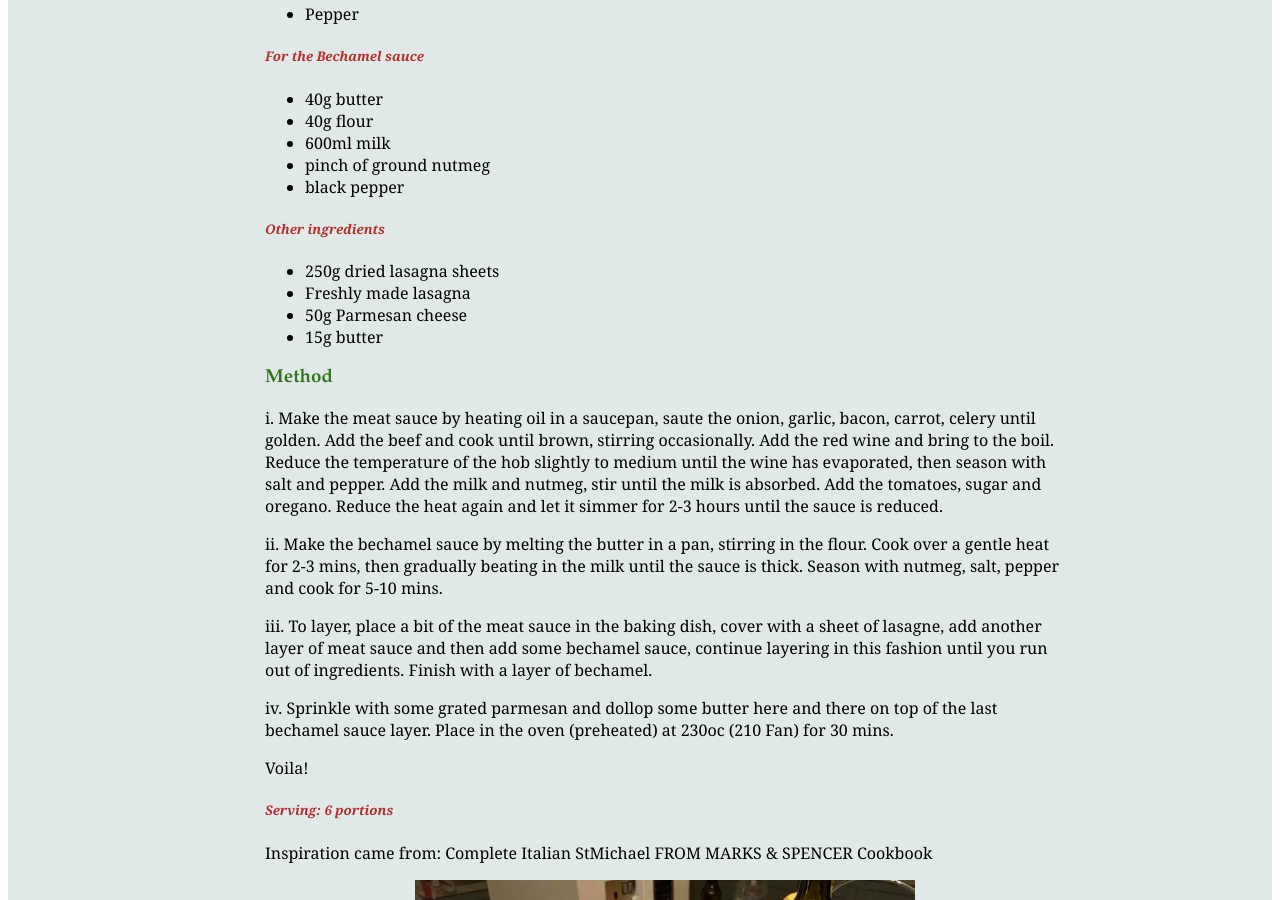
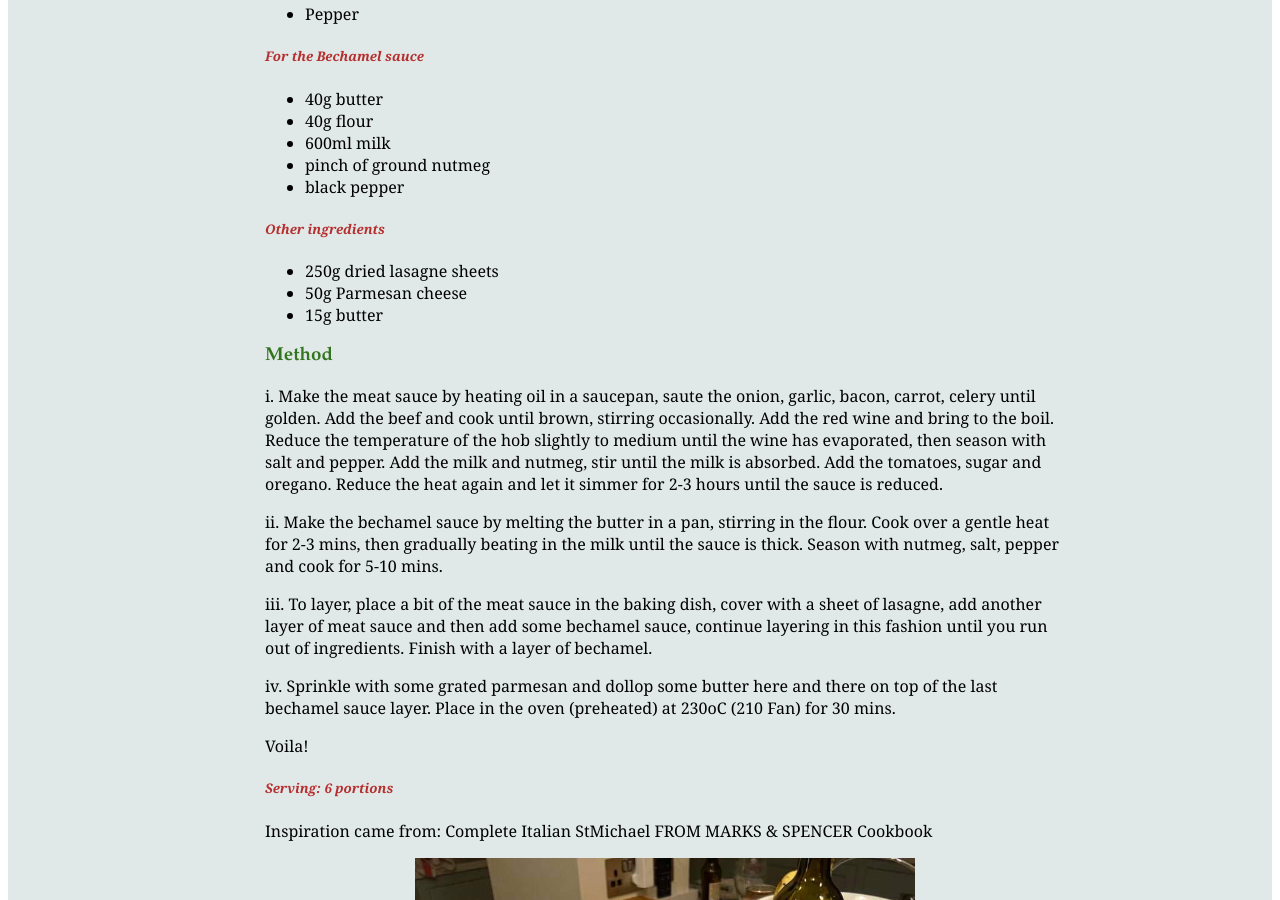
Before and after one commit to Hol1999/Hollyrecipewebsite, a Jekyll site: the page built from _recipes/recipe3.md, in a window 1280 px wide and 900 px high, scrolled down 876 px. Built offline with Jekyll 4.4.1, drawn with Linux system fonts in a browser that asks for light colours.

Commit message:
Update Recipes “recipe3”

```diff
--- a/_recipes/recipe3.md
+++ b/_recipes/recipe3.md
@@ -40,8 +40,7 @@ Lasagne is the correct spelling, although it has become more regularly referred
 
 ##### Other ingredients
 
-* 250g dried lasagna sheets
-* Freshly made lasagna
+* 250g dried lasagne sheets
 * 50g Parmesan cheese
 * 15g butter
 
@@ -49,11 +48,11 @@ Lasagne is the correct spelling, although it has become more regularly referred
 
 i. Make the meat sauce by heating oil in a saucepan, saute the onion, garlic, bacon, carrot, celery until golden. Add the beef and cook until brown, stirring occasionally. Add the red wine and bring to the boil. Reduce the temperature of the hob slightly to medium until the wine has evaporated, then season with salt and pepper. Add the milk and nutmeg, stir until the milk is absorbed. Add the tomatoes, sugar and oregano. Reduce the heat again and let it simmer for 2-3 hours until the sauce is reduced.
 
-ii. Make the bechamel sauce by melting the butter in a pan, stirring in the flour. Cook over a gentle heat for 2-3 mins, then gradually beating in the milk until the sauce is thick.  Season with nutmeg, salt, pepper and cook for 5-10 mins.
+ii. Make the bechamel sauce by melting the butter in a pan, stirring in the flour. Cook over a gentle heat for 2-3 mins, then gradually beating in the milk until the sauce is thick. Season with nutmeg, salt, pepper and cook for 5-10 mins.
 
 iii. To layer, place a bit of the meat sauce in the baking dish, cover with a sheet of lasagne, add another layer of meat sauce and then add some bechamel sauce, continue layering in this fashion until you run out of ingredients. Finish with a layer of bechamel.
 
-iv. Sprinkle with some grated parmesan and dollop some butter here and there on top of the last bechamel sauce layer. Place in the oven (preheated) at 230oc (210 Fan) for 30 mins.
+iv. Sprinkle with some grated parmesan and dollop some butter here and there on top of the last bechamel sauce layer. Place in the oven (preheated) at 230oC (210 Fan) for 30 mins.
 
 Voila!
 
```
